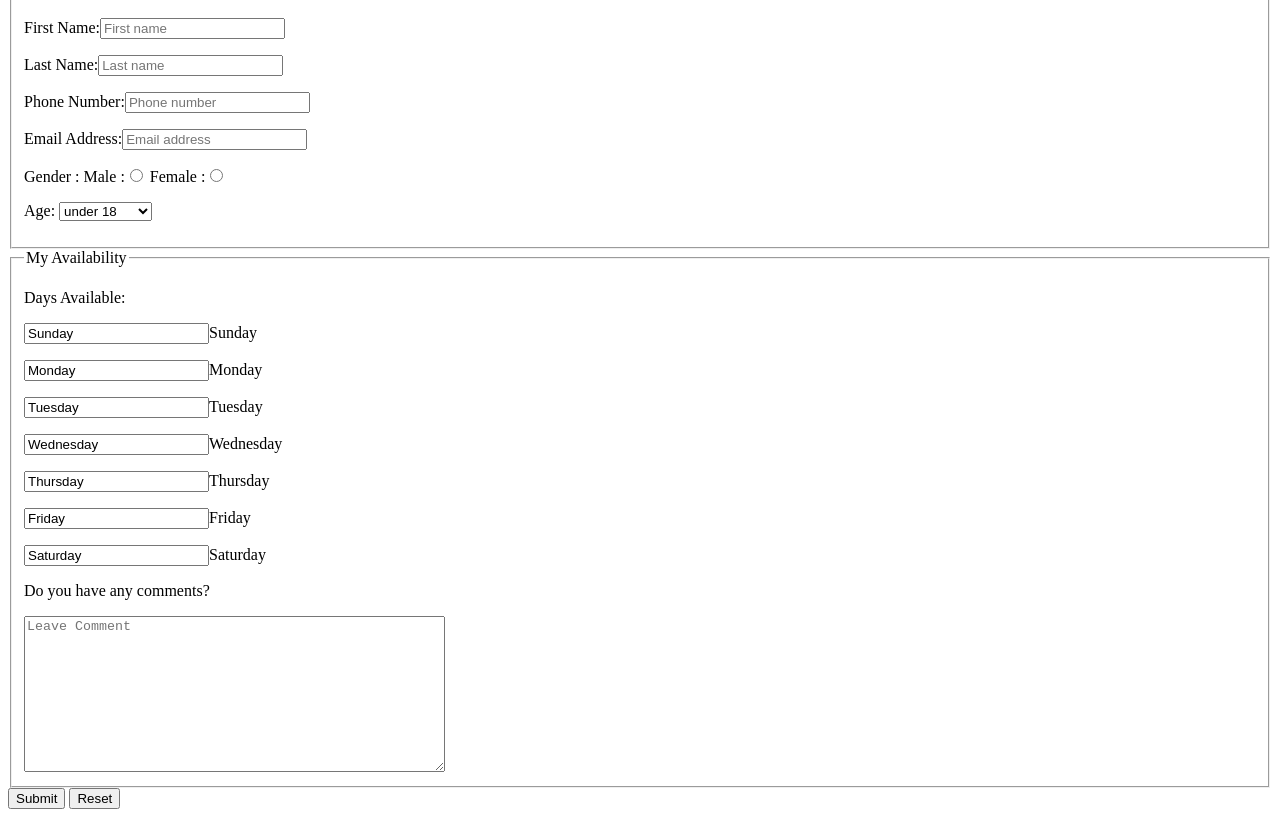
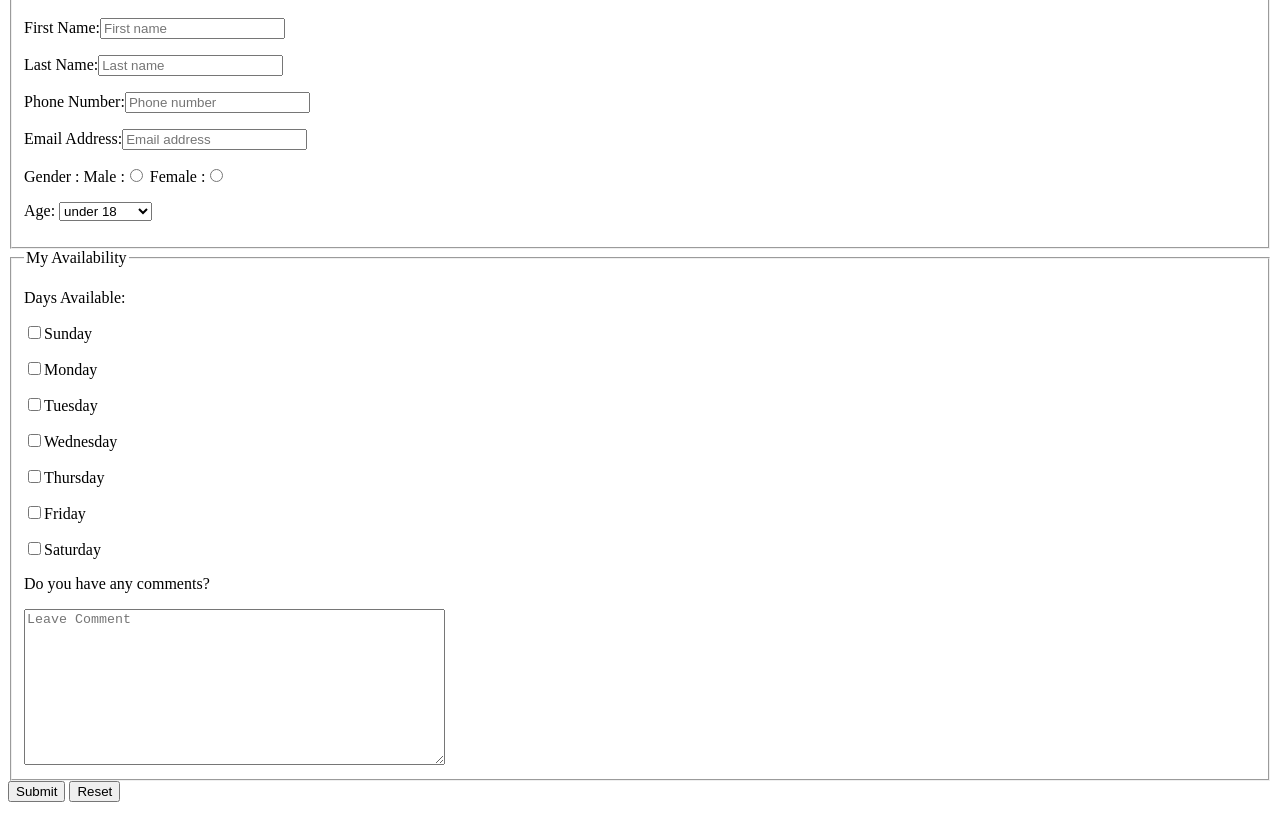
Before and after one commit to LucasBrancato/IIT_WebDev-36_Lab4, a plain HTML site: page index.html in a window 1280 px wide. Shown: the part 101-918 px from the top of the page. Drawn offline with Linux system fonts and the light colour scheme.

Commit message:
Checkbox changes

```diff
--- a/index.html
+++ b/index.html
@@ -30,13 +30,13 @@
     <fieldset>
       <legend>My Availability</legend>
         <p>Days Available:</p>
-        <p><label><input type="checkbox1" name="available_field[]" value="Sunday">Sunday</label></p>
-        <p><label><input type="checkbox2" name="available_field[]" value="Monday">Monday</label></p>
-        <p><label><input type="checkbox3" name="available_field[]" value="Tuesday">Tuesday</label></p>
-        <p><label><input type="checkbox4" name="available_field[]" value="Wednesday">Wednesday</label></p>
-        <p><label><input type="checkbox5" name="available_field[]" value="Thursday">Thursday</label></p>
-        <p><label><input type="checkbox6" name="available_field[]" value="Friday">Friday</label></p>
-        <p><label><input type="checkbox7" name="available_field[]" value="Saturday">Saturday</label></p>
+        <p><label><input type="checkbox" name="available_field[]" value="Sunday">Sunday</label></p>
+        <p><label><input type="checkbox" name="available_field[]" value="Monday">Monday</label></p>
+        <p><label><input type="checkbox" name="available_field[]" value="Tuesday">Tuesday</label></p>
+        <p><label><input type="checkbox" name="available_field[]" value="Wednesday">Wednesday</label></p>
+        <p><label><input type="checkbox" name="available_field[]" value="Thursday">Thursday</label></p>
+        <p><label><input type="checkbox" name="available_field[]" value="Friday">Friday</label></p>
+        <p><label><input type="checkbox" name="available_field[]" value="Saturday">Saturday</label></p>
         <p>Do you have any comments?</p>
       <textarea  maxlength="1000" cols="50" rows="10" name="comments_field" placeholder="Leave Comment"></textarea>
       <input type="hidden" name="hidden_field" value="lucasbrancato">
```
